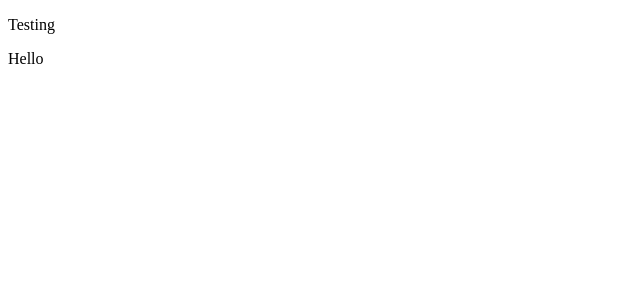
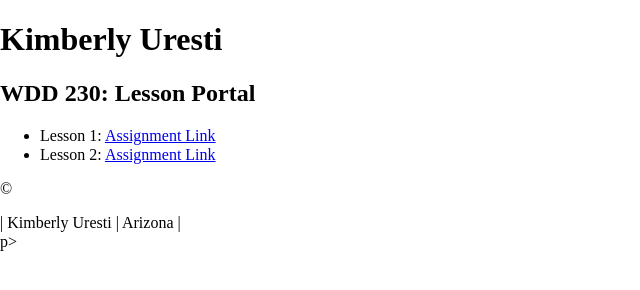
Before and after one commit to kuresti/wdd230, a plain HTML site: page index.html in a window 1280 px wide. Shown: the whole page, without its empty margins (0-640 px from the left). Drawn offline with nearby package versions, Linux system fonts and the light colour scheme.

Commit message:
Portal Page

```diff
--- a/index.html
+++ b/index.html
@@ -1,13 +1,50 @@
 <!DOCTYPE html>
-<html lang="en">
+<html lang="en" class="wf-alegreyasans-n4-active wf-roboto n4-active wf-opensans-n4-active wf-ubuntu-n4-active wf-sansserif-n4-inactive wf-active>
+">
 <head>
     <meta charset="UTF-8">
     <meta http-equiv="X-UA-Compatible" content="IE=edge">
-    <meta name="viewport" content="width=device-width, initial-scale=1.0">
-    <title>Test</title>
+    <!--viewport for responsive design-->
+    <meta name="viewport" content="width=device-width, initial-scale=1.0, maximum-scale=1.0">
+    <meta name="author" content="Kimberly Uresti">
+    <meta name="description" content="Assignment portal for Kimberly Uresti WDD230: Web Frontend Development Brigham Young University-Idaho">
+    <title>kuresti WDD230 Home Page</title>
+    <!--CSS styles-->
+    <link rel="stylesheet" href="styles/normalize.css">
+    <link rel="stylesheet" href="styles/small.css">
+    <link rel="stylesheet" href="styles/medium.css">
+    <link rel="stylesheet" href="styles/large.css">
+    <!--Google Font API-->
+    <link rel="preconnect" href="https://fonts.googleapis.com">
+    <link rel="preconnect" href="https://fonts.gstatic.com" crossorigin>
+    <link href="https://fonts.googleapis.com/css2?family=Encode+Sans&family=Lora&display=swap" rel="stylesheet">
 </head>
 <body>
-    <p>Testing</p>
-    <footer>Hello</footer>
+    <div id="content">
+        <header>
+            <div class="header-box">
+
+            </div>
+            <div class="header-box-name">
+                <h1>Kimberly Uresti</h1>
+            </div>
+        </header>
+        <main>
+            <h2>WDD 230: Lesson Portal</h2>
+            <ul class="lessonLinks">
+                <li>
+                    Lesson 1:
+                    <a href="https://codepen.io/kuresti/pen/GRBNMRL">Assignment Link</a>
+                </li>
+                <li>
+                    Lesson 2:
+                    <a href="Lesson2/designPrinciples.html">Assignment Link</a>
+                </li>
+            </ul>
+        </main>
+        <footer>
+            <p>&copy<span id="copyright-year"></span></p> | Kimberly Uresti | Arizona | </footer>p>
+        </footer>
+    </div>
 </body>
 </html>
```
